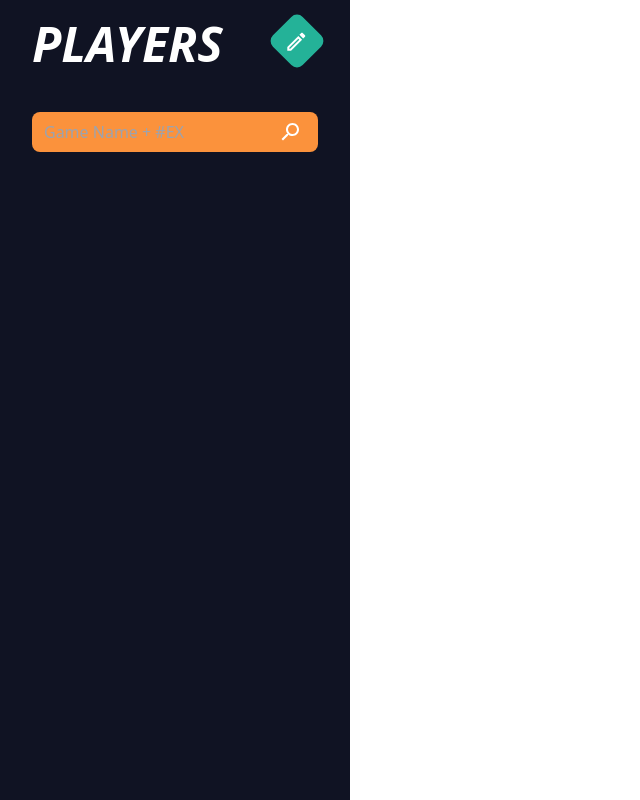
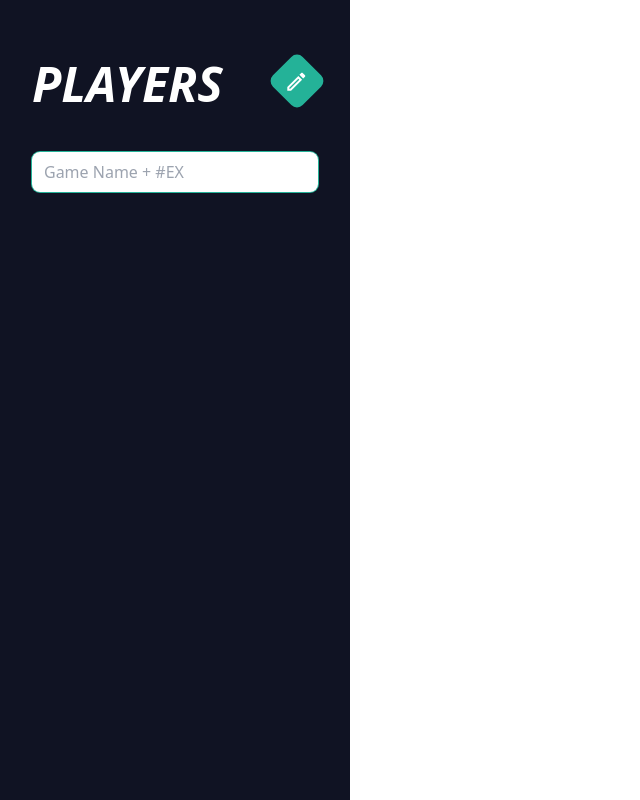
Before and after one commit to SachaKonskier/loldraft, a Next.js app: page /homepage in a window 1280 px wide. Shown: the whole page, without its empty margins (0-640 px from the left). Built offline with nearby package versions, Linux system fonts and the light colour scheme.

Commit message:
init navbar and player creation

```diff
--- /dev/null
+++ b/src/components/playerCard.tsx
@@ -0,0 +1,45 @@
+import VisibilityOutlinedIcon from '@mui/icons-material/VisibilityOutlined';
+import SearchIcon from '@mui/icons-material/Search';
+import svgTop from '../../public/top.svg';
+import Image from 'next/image';
+import { useState } from 'react';
+export default function PlayerCardComponent({ data }: { data: string }) {
+  const [playerInput, setPlayerInput] = useState('');
+  const [subAccounts, setSubAccounts] = useState<string[]>([]);
+  const handleSubAccountOnClick = () => {
+    setSubAccounts([...subAccounts, playerInput]);
+  };
+  return (
+    <div className="w-[320px] max-h-[220px] h-auto rounded-lg ring-light-green ring-1 p-3 bg-gradient-to-br via-white/40 from-light-green overflow-x-auto">
+      <div className="text-white font-semibold justify-center flex">
+        <Image src={svgTop} alt="My SVG" width={24} height={24} />
+        <span className="pl-4">{data}</span>
+        <span className="ml-auto">
+          <VisibilityOutlinedIcon />
+        </span>
+      </div>
+      {subAccounts.map((account) => (
+        <div key={account} className="px-8 py-5">
+          {account}
+        </div>
+      ))}
+      <div className="relative gap-2  h-12 flex items-center  rounded-lg ">
+        <input
+          type="text"
+          className="w-[320px] h-10  px-3 py-2 text-gray-400 rounded-lg ring-light-green ring-1 focus:outline-none focus:ring-2 focus:ring-light-green"
+          placeholder="Game Name + #EX"
+          value={playerInput}
+          onChange={(e) => setPlayerInput(e.target.value)}
+        />
+        <span className="absolute top-2.5 inset-y-0 right-0 pr-4">
+          <button>
+            <SearchIcon
+              className="text-white rotate-90"
+              onClick={() => handleSubAccountOnClick()}
+            />
+          </button>
+        </span>
+      </div>
+    </div>
+  );
+}
--- a/src/pages/homepage/index.tsx
+++ b/src/pages/homepage/index.tsx
@@ -1,9 +1,19 @@
+import PlayerCardComponent from '@/components/playerCard';
 import EditOutlinedIcon from '@mui/icons-material/EditOutlined';
 import SearchIcon from '@mui/icons-material/Search';
+import { useState } from 'react';
 export default function HomePage() {
+  const [playerInput, setPlayerInput] = useState('');
+  const [players, setPlayers] = useState<string[]>([]);
+  //  store the input value in the state players
+  const handleAddPlayerCard = () => {
+    console.log('add player card');
+    setPlayers([...players, playerInput]);
+  };
+
   return (
     <div className="flex h-screen w-full">
-      <div className="w-1/4 min-w-[350px] bg-blue-gray h-full">
+      <div className="w-1/4 min-w-[350px] bg-blue-gray h-full pt-10">
         <div className="flex items center px-8 py-5">
           <h1 className="uppercase text-white font-poppins text-5xl italic font-extrabold">
             players
@@ -13,20 +23,30 @@ export default function HomePage() {
           </button>
         </div>
         <div className="px-8 py-5">
-          {/* add to card */}
-          <div className="relative gap-2  h-12 flex items-center">
+          {/* input field */}
+          <div className="relative gap-2  h-12 flex items-center  rounded-lg ">
             <input
               type="text"
-              className="w-[320px] h-10  px-3 py-2 bg-orange-400 rounded-lg"
+              className="w-[320px] h-10  px-3 py-2 text-gray-400 rounded-lg ring-light-green ring-1 focus:outline-none focus:ring-2 focus:ring-light-green"
               placeholder="Game Name + #EX"
+              value={playerInput}
+              onChange={(e) => setPlayerInput(e.target.value)}
             />
             <span className="absolute top-2.5 inset-y-0 right-0 pr-4">
               <button>
-                <SearchIcon className="text-white rotate-90" />
+                <SearchIcon
+                  className="text-white rotate-90"
+                  onClick={() => handleAddPlayerCard()}
+                />
               </button>
             </span>
           </div>
         </div>
+        {players.map((player) => (
+          <div key={player} className="px-8 py-5">
+            <PlayerCardComponent data={player} />
+          </div>
+        ))}
       </div>
     </div>
   );
--- a/src/pages/index.tsx
+++ b/src/pages/index.tsx
@@ -1,4 +1,4 @@
-import Image from "next/image";
+
 import { Inter } from "next/font/google";
 
 const inter = Inter({ subsets: ["latin"] });
```
Also changed, not shown: public/top.svg (added).
